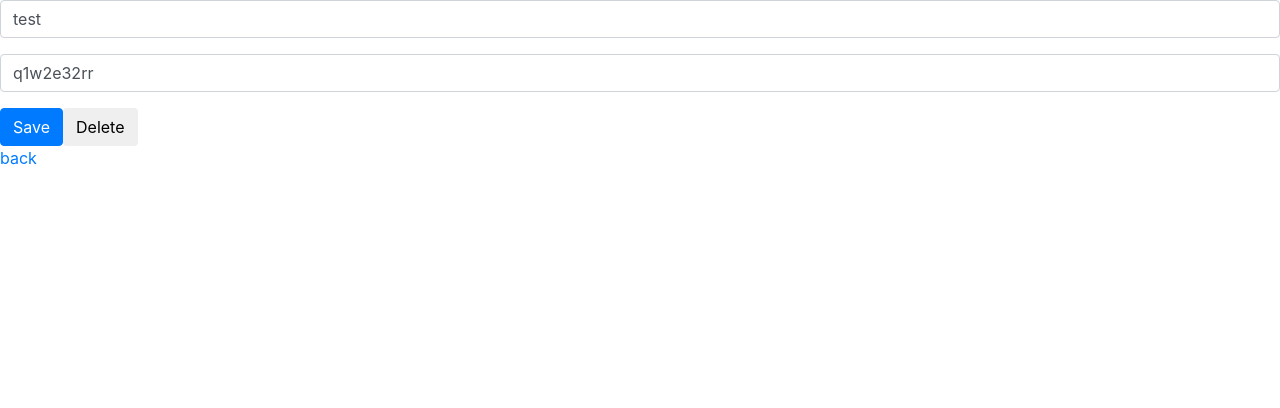
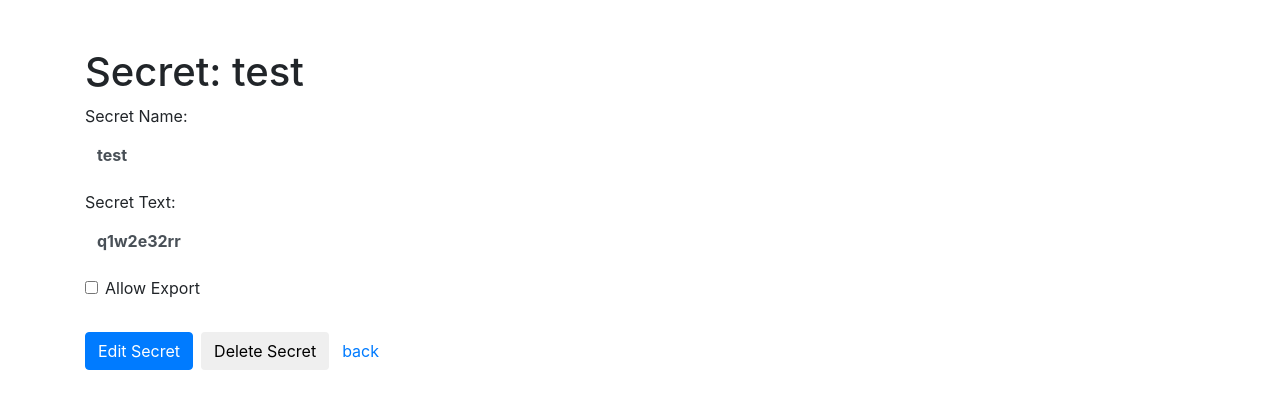
Before and after one commit to ksenechkaP/SecretsManager, an Angular app in the folder secretsManager/: page /secret/2 in a window 1280 px wide. Shown: the top 408 px of the page. Built offline with nearby package versions, Linux system fonts and the light colour scheme; data requests are answered from the project's data file.

Commit message:
secret styling

```diff
--- a/secretsManager/db.json
+++ b/secretsManager/db.json
@@ -11,12 +11,6 @@
       "secretName": "email",
       "secretText": "asdfgh123345",
       "allowExport": false
-    },
-    {
-      "id": "89",
-      "secretName": "werer",
-      "secretText": "werewrr",
-      "allowExport": false
     }
   ]
 }
--- a/secretsManager/src/app/components/secret/secret.component.html
+++ b/secretsManager/src/app/components/secret/secret.component.html
@@ -1,19 +1,45 @@
-<form *ngIf="editForm" [formGroup]="editForm" (ngSubmit)="onSubmit()">
+<div class="container secretsList  mt-5">
+  <h1>
+    Secret: {{secret.secretName}}
+  </h1>
+  <form *ngIf="editForm" [formGroup]="editForm" (ngSubmit)="onSubmit()" [ngClass]="{'disabledForm': isDisabled}" class="mb-3">
+    <fieldset>
       <div class="form-group">
+        <label>Secret Name:</label>
         <input type="text" placeholder="Secret Name" formControlName="secretName" class="form-control" [ngClass]="{ 'is-invalid': submitted && f.secretName.errors }" />
         <div *ngIf="submitted && f.secretName.errors" class="invalid-feedback">
           <div *ngIf="f.secretName.errors.required">Secret Name is required</div>
         </div>
       </div>
       <div class="form-group">
+        <label>Secret Text:</label>
         <input type="text" placeholder="Secret Text" formControlName="secretText" class="form-control" [ngClass]="{ 'is-invalid': submitted && f.secretText.errors }" />
         <div *ngIf="submitted && f.secretText.errors" class="invalid-feedback">
           <div *ngIf="f.secretText.errors.required">Secret Text is required</div>
         </div>
       </div>
-  <button class="btn btn-primary">
+      <div class="form-check">
+        <input type="checkbox" class="form-check-input" formControlName="allowExport">
+        <label class="form-check-label" for="exampleCheck1">Allow Export</label>
+      </div>
+      <div class="mt-3">
+        <button *ngIf="!isDisabled" class="btn btn-primary mr-2">
           Save
         </button>
-  <button *ngIf="secret.id" class="btn" type="button" (click)="deleteSecret()">Delete</button>
+
+        <button *ngIf="!isDisabled" class="btn btn-primary mr-2" (click)="cancelEdit()">
+          Cancel Edit
+        </button>
+
+
+      </div>
+    </fieldset>
   </form>
-<a [routerLink]="['/']">back</a>
+  <button *ngIf="isDisabled" class="btn btn-primary mr-2" (click)="allowEdit()">
+    Edit Secret
+  </button>
+  <button *ngIf="secret.id" class="btn" type="button" (click)="deleteSecret()">Delete Secret</button>
+  <a class="btn" [routerLink]="['/']">back</a>
+
+
+</div>
--- a/secretsManager/src/app/components/secret/secret.component.scss
+++ b/secretsManager/src/app/components/secret/secret.component.scss
@@ -0,0 +1,8 @@
+.disabledForm {
+  pointer-events: none;
+
+  .form-control {
+    border: none;
+    font-weight: 700;
+  }
+}
--- a/secretsManager/src/app/components/secret/secret.component.ts
+++ b/secretsManager/src/app/components/secret/secret.component.ts
@@ -18,7 +18,7 @@ export class SecretComponent implements OnInit {
     secretText: null,
     allowExport: null
   };
-  public isCollapsed = false;
+  public isDisabled = true;
 
   constructor(private secretsService: SecretsService, private route: ActivatedRoute, private formBuilder: FormBuilder) { }
 
@@ -38,9 +38,9 @@ export class SecretComponent implements OnInit {
     }
   }
   onSubmit() {
-    const {secretName, secretText} = this.editForm.value;
+    const {secretName, secretText, allowExport} = this.editForm.value;
     if (this.secret.id) {
-      const secret = new Secret(this.secret.id, secretName, secretText, false);
+      const secret = new Secret(this.secret.id, secretName, secretText, allowExport);
       console.log(secret);
       this.secretsService.updateSecret(secret);
     }
@@ -48,4 +48,12 @@ export class SecretComponent implements OnInit {
   deleteSecret() {
     this.secretsService.deleteSecret(this.secret.id);
   }
+
+  cancelEdit() {
+    this.isDisabled = true;
+  }
+
+  allowEdit(value: boolean) {
+     this.isDisabled = false;
+   }
 }
--- a/secretsManager/src/app/components/secrets/secrets.component.html
+++ b/secretsManager/src/app/components/secrets/secrets.component.html
@@ -1,4 +1,4 @@
-<div class="container secretsList">
+<div class="container secretsList mt-5">
   <h1>
     Secrets Manager
   </h1>
```
Lines whose indentation alone changed are shown as unchanged.
